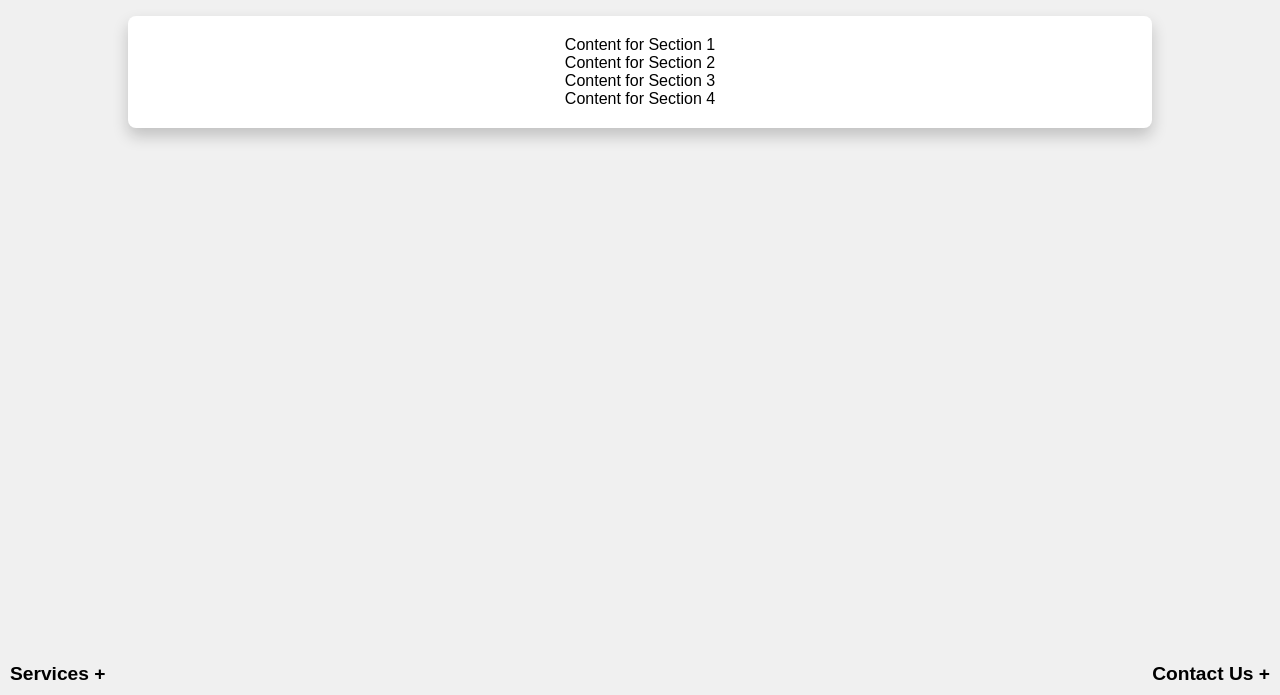
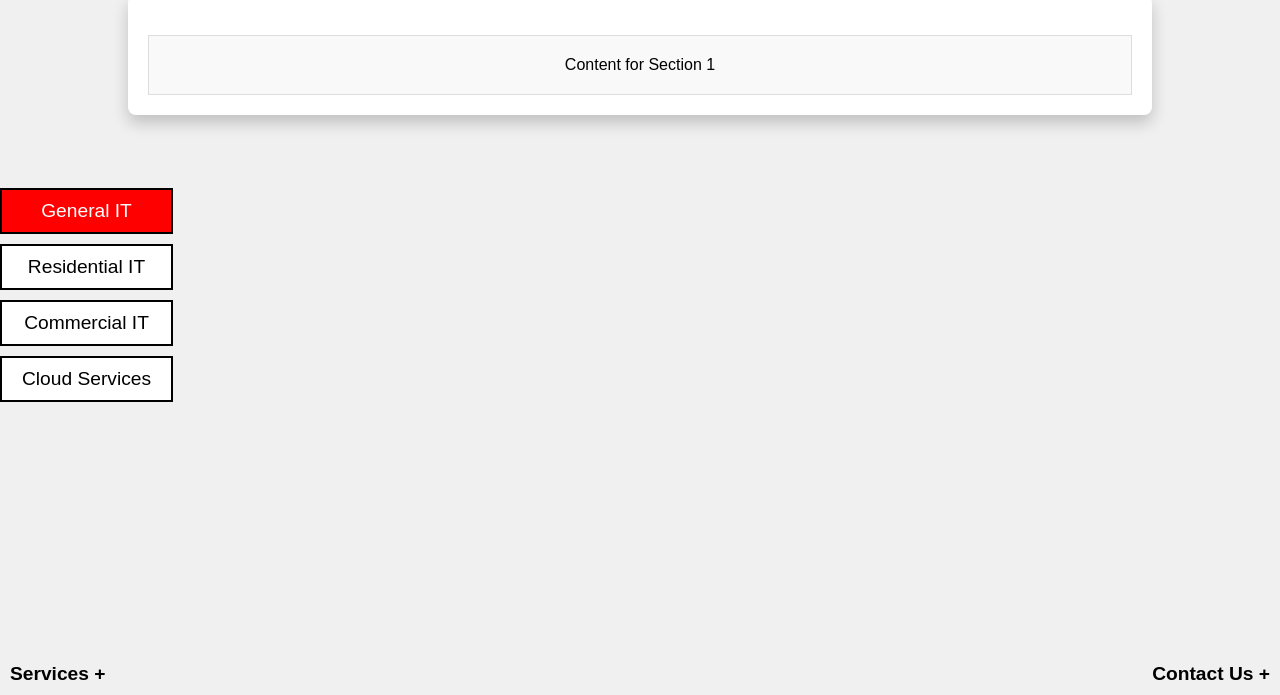
Before and after one commit to Nyleec/TechStop, a plain HTML site: page services.html in a window 1280 px wide. Shown: the part 105-800 px from the top of the page. Drawn offline with Linux system fonts and the light colour scheme.

Commit message:
services page revert

```diff
--- a/script.js
+++ b/script.js
@@ -1,19 +1,3 @@
-
-    // Wait for the DOM to load
-    document.addEventListener("DOMContentLoaded", function() {
-        const elements = document.querySelectorAll('.pirate-map span'); // Select all the dashes, waves, and X
-        let delay = 0; // Initial delay time
-
-        // Loop through each element and apply the animation
-        elements.forEach((element, index) => {
-            setTimeout(() => {
-                element.style.opacity = 1; // Show the element by setting opacity to 1
-                element.style.transition = 'opacity 0.5s ease'; // Smooth fade-in effect
-            }, delay);
-            delay += 500; // Increment delay for next element (500ms between each step)
-        });
-    });
-
 document.addEventListener("DOMContentLoaded", function () {
     const buttons = document.querySelectorAll('.menu-button');
     const sections = document.querySelectorAll('.content-section');
--- a/style.css
+++ b/style.css
@@ -119,6 +119,47 @@ body, html {
     right: 10px;
 }
 
+/* Style for the floating menu */
+.floating-menu {
+    position: fixed;
+    left: 0;
+    top: 50%;
+    transform: translateY(-50%);
+    display: flex;
+    flex-direction: column;
+    gap: 10px;
+}
+
+/* Style for the buttons */
+.menu-button {
+    padding: 10px 20px;
+    font-size: 1.2em;
+    background-color: white;
+    color: black;
+    border: 2px solid #000;
+    cursor: pointer;
+    transition: background-color 0.3s, color 0.3s;
+}
+
+.menu-button.active {
+    background-color: red; /* Turn the button red when clicked */
+    color: white;
+}
+
+/* Content sections hidden by default */
+.content-section {
+    display: none;
+    padding: 20px;
+    background-color: #f9f9f9;
+    margin-top: 20px;
+    border: 1px solid #ddd;
+}
+
+/* Active content section */
+.content-section.active {
+    display: block; /* Show the active section */
+}
+
 /* Responsive adjustments */
 @media (max-width: 768px) {
     .company-name {
```
Lines whose indentation alone changed are shown as unchanged.
